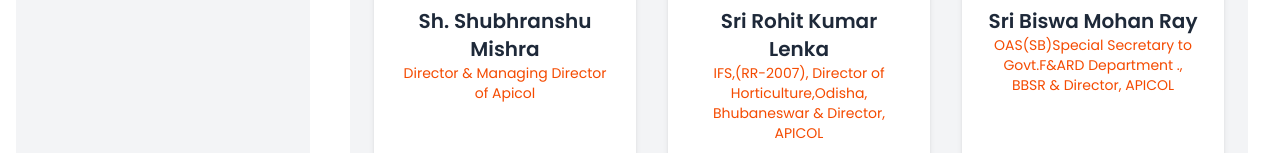
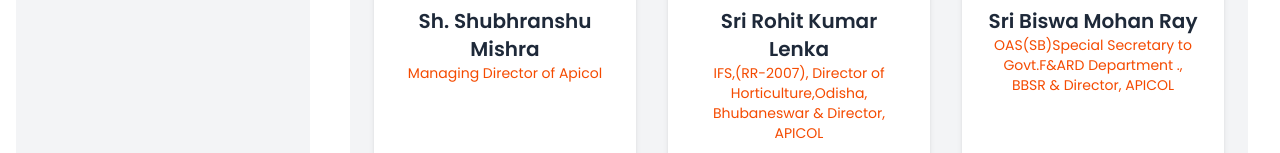
Before and after one commit to Subhendu-jena/APICOL, a React (Vite) app: page /about-us/board-of-directors in a window 1280 px wide. Shown: the part 554-707 px from the top of the page. Built offline with nearby package versions, Linux system fonts and the light colour scheme.

Commit message:
years added

```diff
--- a/src/pages/about/BoardOfDirectors.tsx
+++ b/src/pages/about/BoardOfDirectors.tsx
@@ -15,7 +15,7 @@
 const directors: Director[] = [
   {
     name: "Sh. Shubhranshu Mishra",
-    title: "Director & Managing Director of Apicol",
+    title: "Managing Director of Apicol",
     imageUrl: prem,
     description: "Oversees board operations and strategy.",
   },
--- a/src/variables/menu/menuItems.ts
+++ b/src/variables/menu/menuItems.ts
@@ -85,8 +85,8 @@
     name: "Success Stories",
     href: paths.successStories,
     dropdown: [
-      { name: "Coffee Table Book", href: paths.successStoriesCoffeeTableBook },
-      { name: "Success Story Compendium", href: paths.successStoriesCompendium },
+      { name: "Coffee Table Book 2023-24", href: paths.successStoriesCoffeeTableBook },
+      { name: "Success Story Compendium 2024-25", href: paths.successStoriesCompendium },
       { name: "Agriculture", href: paths.successStoriesAgriculture },
       { name: "Horticulture", href: paths.successStoriesHorticulture },
       {
```
